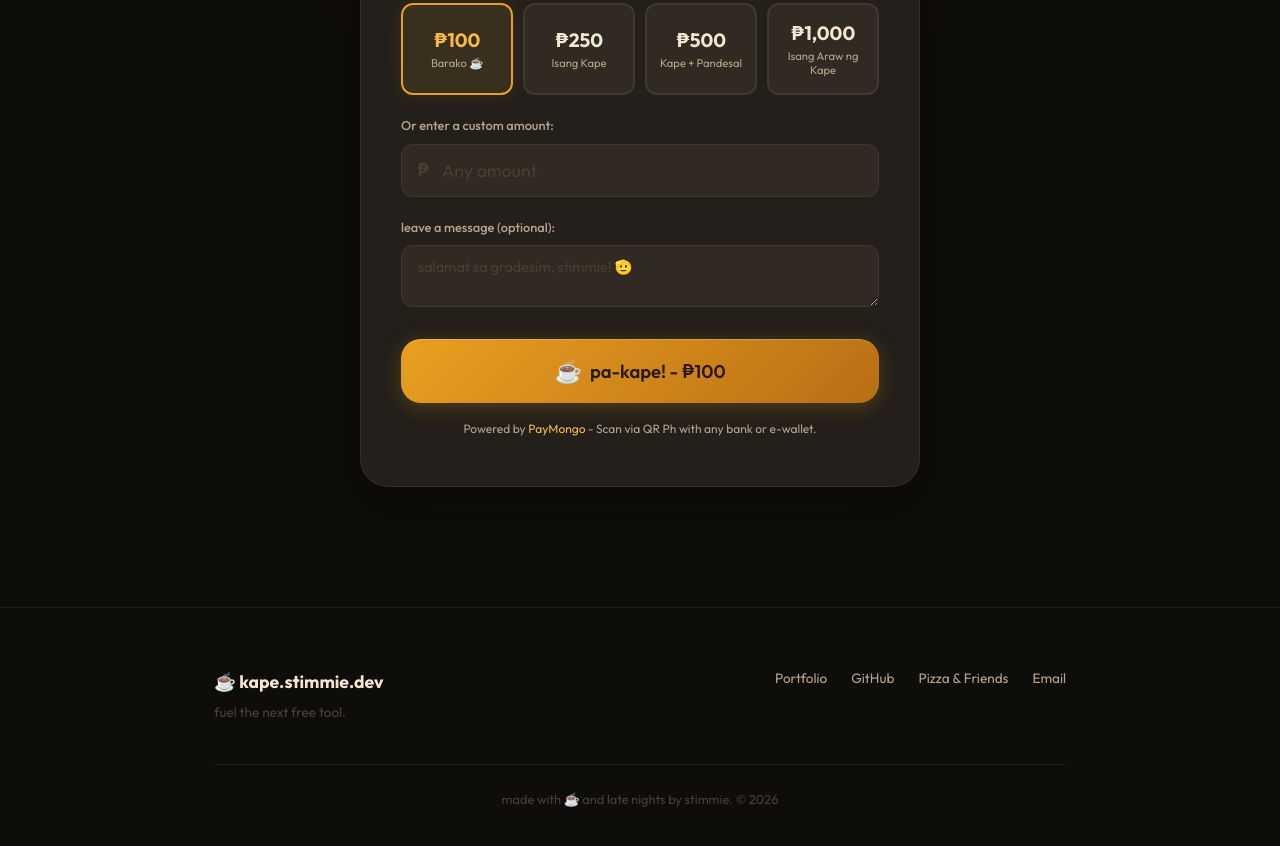
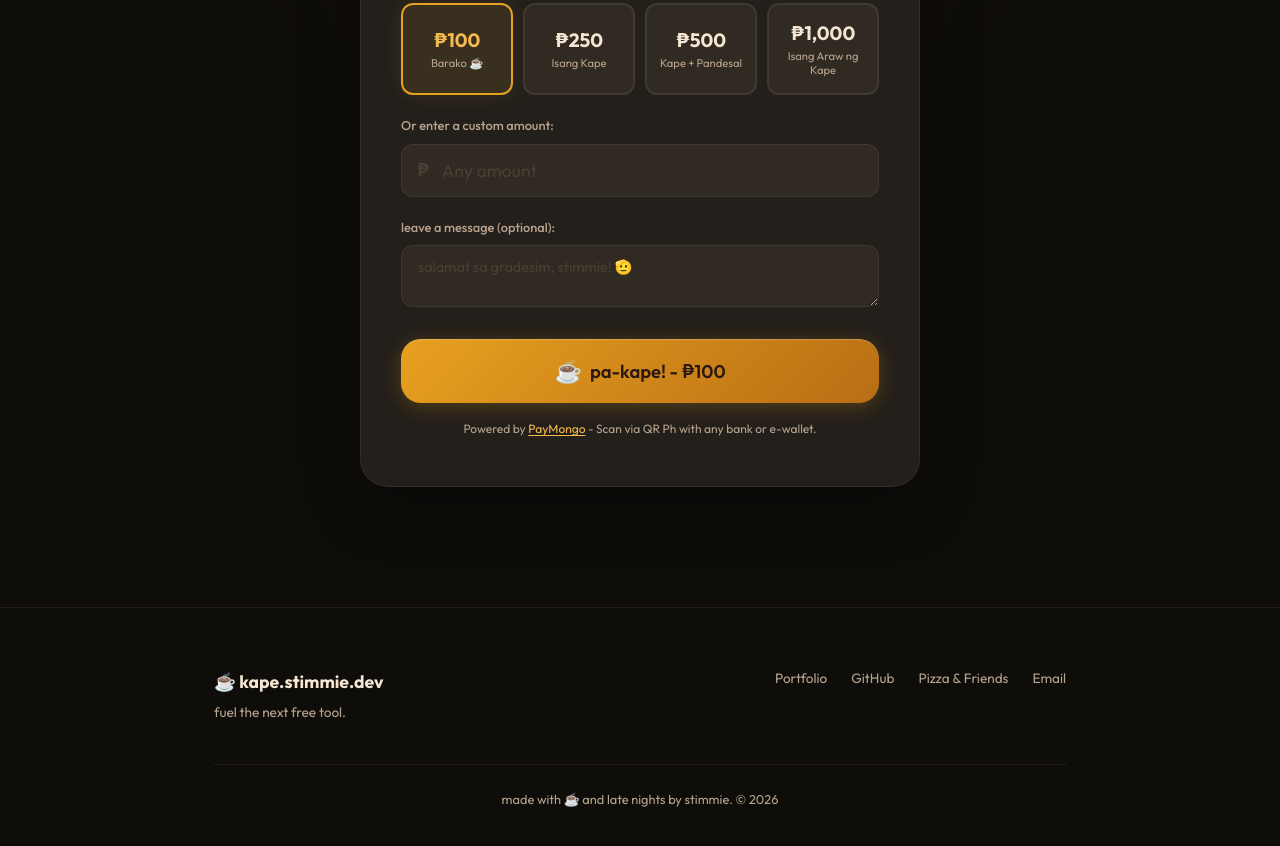
Before and after one commit to smmariquit/kape, a website: page public/index.html in a window 1280 px wide. Shown: the part 4094-4940 px from the top of the page. Drawn offline with nearby package versions, Linux system fonts and the light colour scheme; a web font is replaced by a local one.

Commit message:
fix(a11y): footer text contrast and PayMongo link underline

```diff
--- a/public/index.css
+++ b/public/index.css
@@ -696,6 +696,12 @@ a:hover { color: var(--amber-200); }
     margin-top: 16px;
 }
 
+.donate-footnote a {
+    color: var(--text-accent);
+    text-decoration: underline;
+    text-underline-offset: 2px;
+}
+
 /* ===== Footer ===== */
 .footer {
     padding: 60px 0 40px;
@@ -718,7 +724,7 @@ a:hover { color: var(--amber-200); }
 
 .footer-brand p {
     font-size: 0.85rem;
-    color: var(--text-muted);
+    color: var(--text-secondary);
     margin-top: 6px;
 }
 
@@ -739,7 +745,7 @@ a:hover { color: var(--amber-200); }
 
 .footer-bottom p {
     font-size: 0.8rem;
-    color: var(--text-muted);
+    color: var(--text-secondary);
 }
 
 /* ===== Responsive ===== */
```
